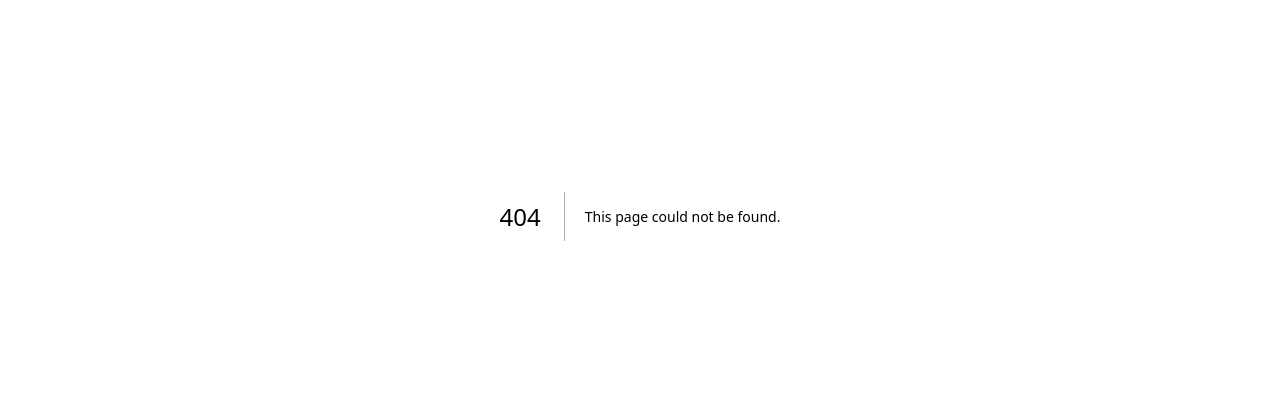
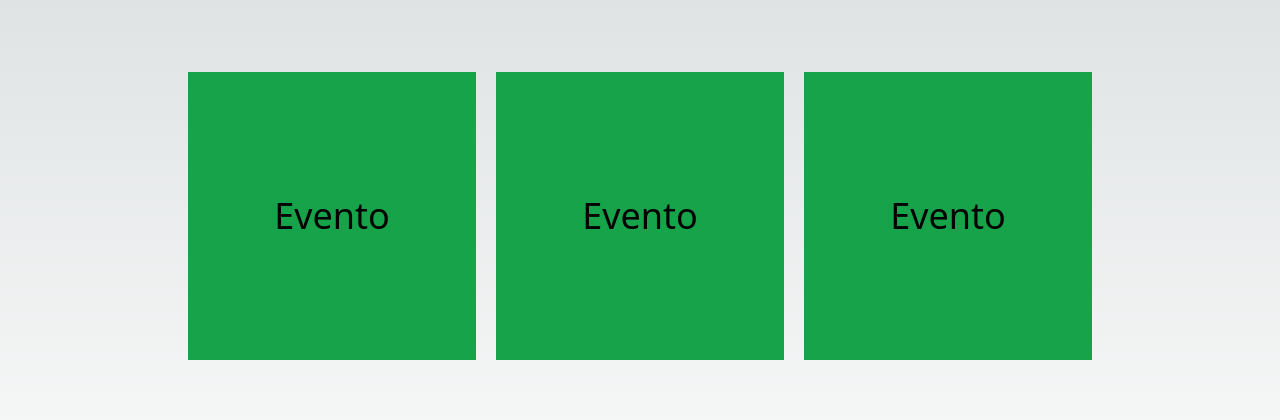
Before and after one commit to lafadovale/app-inicial, a Next.js app: page /basicos/eventos in a window 1280 px wide. Before the commit this address had no page. Shown: the part 184-604 px from the top of the page. Built offline with nearby package versions, Linux system fonts and the light colour scheme.

Commit message:
Components with events

```diff
--- /dev/null
+++ b/src/components/basicos/Evento.tsx
@@ -0,0 +1,19 @@
+export default function Evento() {
+  let contador = 0;
+
+  function incrementar() {
+    console.log(contador++);
+  }
+
+  return (
+    <button
+      className={`
+      flex justify-center items-center
+      h-72 w-72 bg-green-600 text-4xl
+    `}
+      onClick={incrementar}
+    >
+      <h1>Evento</h1>
+    </button>
+  );
+}
--- /dev/null
+++ b/src/pages/basicos/eventos.tsx
@@ -0,0 +1,11 @@
+import Evento from "@/components/basicos/Evento";
+
+export default function PaginaEventos() {
+  return (
+    <div className='flex justify-center items-center flex-wrap gap-5 h-screen'>
+      <Evento />
+      <Evento />
+      <Evento />
+    </div>
+  );
+}
```
Also changed, not shown: 1 other file (tests, documents, lock files or other folders).
